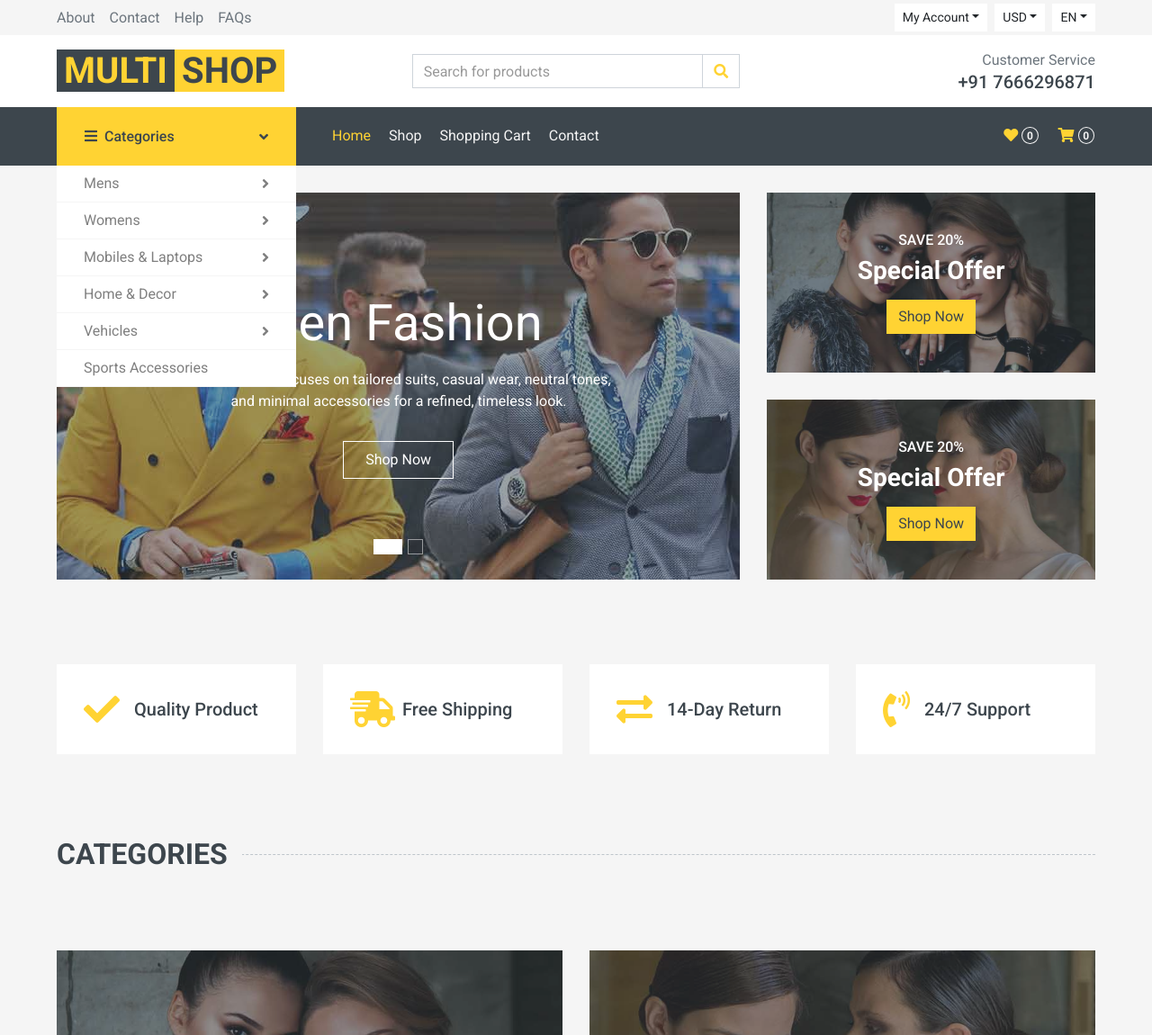
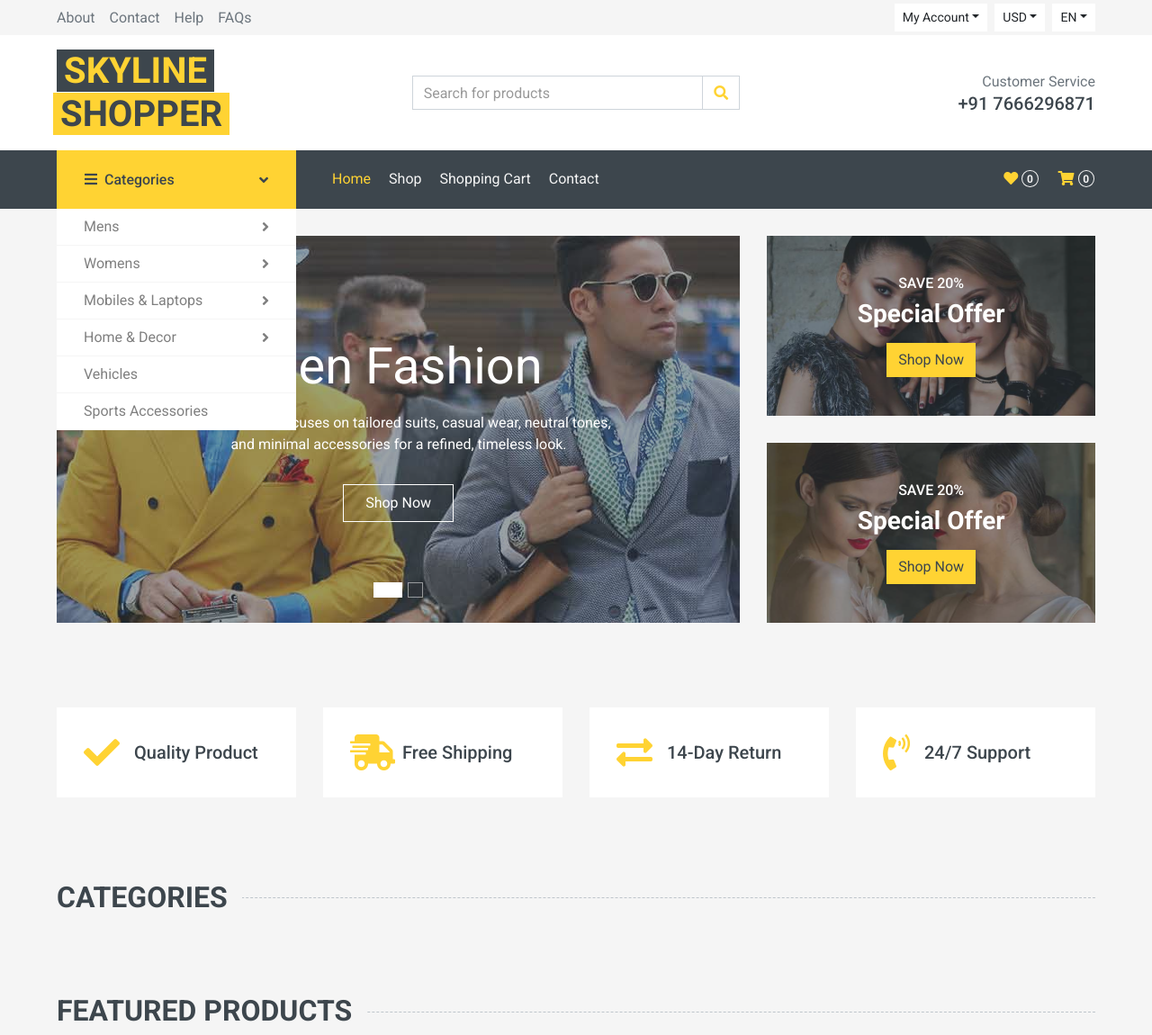
Before and after one commit to VG-1510/Ecommerce-Website-Using-Django, a Django app: page / in a window 1280 px wide, after a click on "Categories". Shown: the top 1150 px of the page at 90% size. Run offline with Django 5.2, Linux system fonts and the light colour scheme; data that the repository does not hold is empty; some libraries are stand-ins or nearby versions.

Commit message:
updated file

```diff
--- a/members/templates/category.html
+++ b/members/templates/category.html
@@ -4,7 +4,7 @@
 
 <head>
     <meta charset="utf-8">
-    <title>SkylineShopper - Online Shop Website Template</title>
+    <title>SkylineShopperb - Online Shop Website Template</title>
     <meta content="width=device-width, initial-scale=1.0" name="viewport">
     <meta content="Free HTML Templates" name="keywords">
     <meta content="Free HTML Templates" name="description">
--- a/members/templates/contact.html
+++ b/members/templates/contact.html
@@ -269,7 +269,7 @@
             <div class="col-lg-5 mb-5">
                 <div class="bg-light p-30 mb-30">
                     <iframe style="width: 100%; height: 250px;"
-                    src="https://www.google.com/maps/embed?pb=!1m18!1m12!1m3!1d3001156.4288297426!2d-78.01371936852176!3d42.72876761954724!2m3!1f0!2f0!3f0!3m2!1i1024!2i768!4f13.1!3m3!1m2!1s0x4ccc4bf0f123a5a9%3A0xddcfc6c1de189567!2sNew%20York%2C%20USA!5e0!3m2!1sen!2sbd!4v1603794290143!5m2!1sen!2sbd"
+                    src="https://www.google.com/maps/embed?pb=!1m18!1m12!1m3!1d7524.324675358382!2d72.79554159000267!3d19.44856644403041!2m3!1f0!2f0!3f0!3m2!1i1024!2i768!4f13.1!3m3!1m2!1s0x3be7aa2b89104a1d%3A0xf33f4cf9aa777ea3!2sGokul%20Twp%2C%20Virar%20West%2C%20Virar%2C%20Maharashtra%20401303!5e0!3m2!1sen!2sin!4v1726677242765!5m2!1sen!2sin"
                     frameborder="0" style="border:0;" allowfullscreen="" aria-hidden="false" tabindex="0"></iframe>
                 </div>
                 <div class="bg-light p-30 mb-3">
--- a/members/templates/index.html
+++ b/members/templates/index.html
@@ -99,8 +99,8 @@
         <div class="row align-items-center bg-light py-3 px-xl-5 d-none d-lg-flex">
             <div class="col-lg-4">
                 <a href="" class="text-decoration-none">
-                    <span class="h1 text-uppercase text-primary bg-dark px-2">Multi</span>
-                    <span class="h1 text-uppercase text-dark bg-primary px-2 ml-n1">Shop</span>
+                    <span class="h1 text-uppercase text-primary bg-dark px-2">Skyline</span>
+                    <span class="h1 text-uppercase text-dark bg-primary px-2 ml-n1">Shopper</span>
                 </a>
             </div>
             <div class="col-lg-4 col-6 text-left">
@@ -179,13 +179,7 @@
                                 <a href="category/groceries" class="nav-item nav-link">Groceries</a>
                             </div>
                         </div>
-                        <div class="nav-item dropdown dropright">
-                            <a href="#" class="nav-link dropdown-toggle" data-toggle="dropdown">Vehicles<i class="fa fa-angle-right float-right mt-1"></i></a>
-                            <div class="dropdown-menu position-absolute rounded-0 border-0 m-0">
-                                <a href="category/motercycle" class="nav-item nav-link">Motercycle</a>
-                                <a href="category/vehicle" class="nav-item nav-link">Vehicle</a>
-                            </div>
-                        </div>
+                        <a href="category/vehicle" class="nav-item nav-link">Vehicles</a>
                         <div class="nav-item">
                             <a href="category/sports-accessories" class="nav-item nav-link">Sports Accessories</a>
                         </div>
@@ -336,7 +330,6 @@
 
 
     <!-- Products Start -->
-    {% for i in cartList %}
     <div class="container-fluid pt-5 pb-3">
         <h2 class="section-title position-relative text-uppercase mx-xl-5 mb-4"><span class="bg-secondary pr-3">Featured Products</span></h2>
         <div class="row px-xl-5">
@@ -345,7 +338,7 @@
                     <div class="product-img position-relative overflow-hidden">
                         <img class="img-fluid w-100" src="{% static 'img/tablet.jpg' %}" alt="">
                         <div class="product-action">
-                            <a class="btn btn-outline-dark btn-square" href="/add_to_cart/{{i.id}}"><i class="fa fa-shopping-cart"></i></a>
+                            <a class="btn btn-outline-dark btn-square" href="/add_product/"><i class="fa fa-shopping-cart"></i></a>
                             <a class="btn btn-outline-dark btn-square" href=""><i class="far fa-heart"></i></a>
                             <a class="btn btn-outline-dark btn-square" href=""><i class="fa fa-sync-alt"></i></a>
                             <a class="btn btn-outline-dark btn-square" href=""><i class="fa fa-search"></i></a>
@@ -426,7 +419,7 @@
                     <div class="product-img position-relative overflow-hidden">
                         <img class="img-fluid w-100" src="{% static 'img/shoes.jpg' %}" alt="">
                         <div class="product-action">
-                            <a class="btn btn-outline-dark btn-square" href="/add_to_cart/{{i.id}}"><i class="fa fa-shopping-cart"></i></a>
+                            <a class="btn btn-outline-dark btn-square" href="/add_to_cart/"><i class="fa fa-shopping-cart"></i></a>
                             <a class="btn btn-outline-dark btn-square" href=""><i class="far fa-heart"></i></a>
                             <a class="btn btn-outline-dark btn-square" href=""><i class="fa fa-sync-alt"></i></a>
                             <a class="btn btn-outline-dark btn-square" href=""><i class="fa fa-search"></i></a>
@@ -558,7 +551,6 @@
             </div>
         </div>
     </div>
-    {% endfor %}
     <!-- Products End -->
 
 
--- a/members/urls.py
+++ b/members/urls.py
@@ -18,4 +18,5 @@ urlpatterns = [
     # cart
     path('add_to_cart/<int:id>',views.addToCart),
     path('remove/<int:id>', views.remove_from_cart),
+    # path('add_product/',views.Add_New_Product),
 ]
--- a/members/views.py
+++ b/members/views.py
@@ -49,7 +49,10 @@ def details(request,id):
     return render(request, 'detail.html',context={'cartList':resp.json()})
 
 def shop(request):
-    return render(request, 'shop.html')
+    response = requests.get('https://dummyjson.com/products?limit=12')
+    data = response.json()
+    print(data)
+    return render(request, 'shop.html',context={"categoryProduct":data})
 
 def members(request):
     if request.method == "POST":
@@ -125,3 +128,33 @@ def remove_from_cart(req,id):
     # cartList = [item for item in cartList if item['id'] != id]
     # request.session['cartList'] = cartList
     # return redirect(reverse('cartList'))
+
+# def Add_New_Product(req, product):
+
+    userId = req.session.get('currentUser')
+    user = UserTable.objects.get(id=userId)
+
+    # Load the user's cart and add the new product
+    cartList = json.loads(user.cart)
+    cartList.append(product)
+    user.cart = json.dumps(cartList)
+    user.save()
+
+    # Send a POST request to the external API to add the product
+    response = requests.post('https://dummyjson.com/products/add',
+                         headers={'Content-Type': 'application/json'},
+                         data=json.dumps({
+                            'title': 'iPad Mini 2021 Starlight',
+                            'discountPercentage': '₹19.48',
+                         }))
+
+    print(response.json())
+    # Redirect to the cart page
+    return redirect('/cart')
+
+# Example usage (this would typically be called in a view)
+    product = {
+        'title': 'iPad Mini 2021 Starlight',
+        'discountPercentage': '₹19.48',
+    }
+    Add_New_Product(product)
```
Also changed, not shown: members/templates/shop.html (+38 -1 lines), db.sqlite3.
